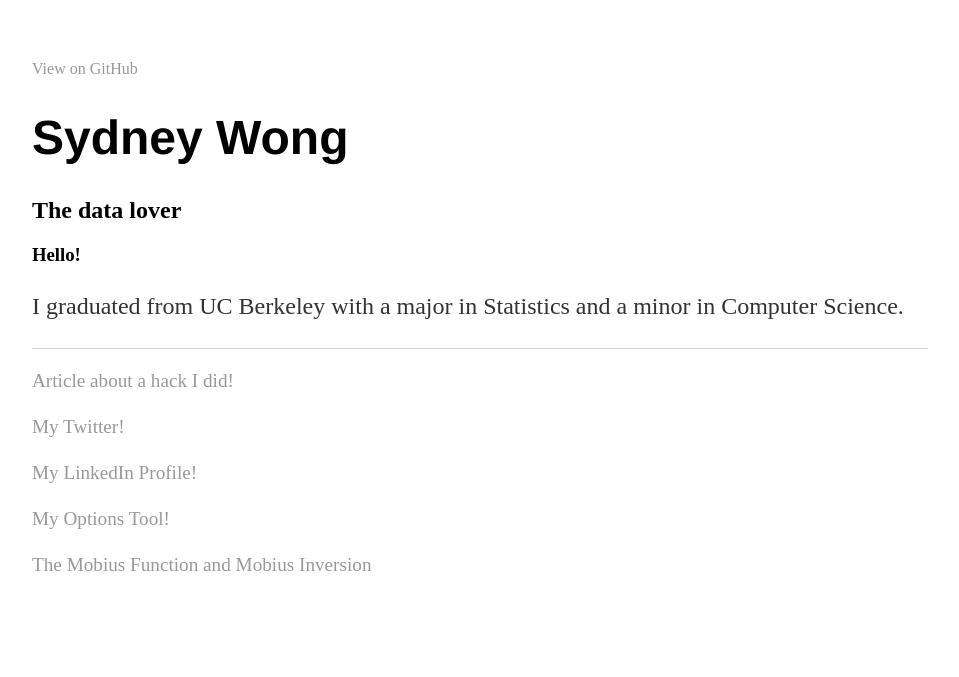
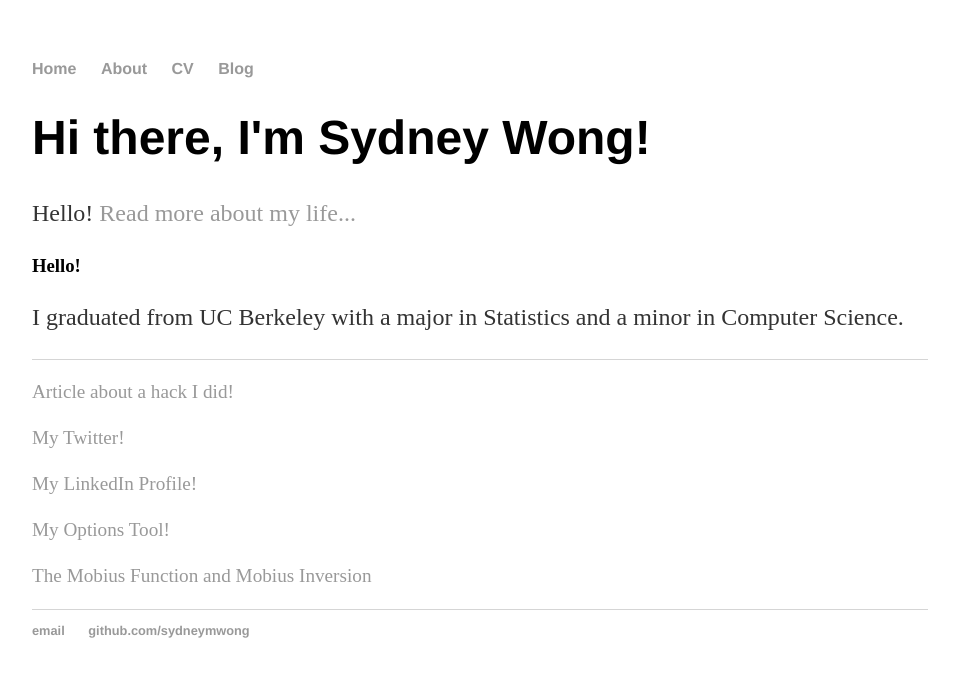
Before and after one commit to sydneymwong/sydneymwong.github.io, a Jekyll site: the page built from index.html, in a window 1280 px wide. Shown: the top 677 px of the page, without its empty margins (160-1119 px from the left). Built offline with Jekyll 4.4.1, drawn with Linux system fonts in a browser that asks for light colours.

Commit message:
Update index.html

```diff
--- a/index.html
+++ b/index.html
@@ -1,30 +1,11 @@
-<!DOCTYPE html>
-<html>
-
-  <head>
-    <meta charset='utf-8' />
-    <meta http-equiv="X-UA-Compatible" content="chrome=1" />
-    <meta name="description" content="Sydney Wong" />
-
-    <!-- link to main stylesheet -->
-		<link rel="stylesheet" type="text/css" href="/stylesheets/main.css">
-    <!-- <link rel="stylesheet" type="text/css" media="screen" href="stylesheets/stylesheet.css"> -->
-
-    <title>Sydney Wong</title>
-  </head>
-
-  <body>
-
-    <!-- HEADER -->
-    <div id="header_wrap" class="outer">
-        <header class="inner">
-          <a id="forkme_banner" href="https://github.com/sydneymwong">View on GitHub</a>
-
-          <h1 id="project_title">Sydney Wong</h1>
-          <h2 id="project_tagline">The data lover</h2>
-
-        </header>
-    </div>
+---
+layout: default
+title: Sydney Wong
+---
+<div class="blurb">
+	<h1>Hi there, I'm Sydney Wong!</h1>
+	<p>Hello! <a href="/about">Read more about my life...</a></p>
+</div><!-- /.blurb -->
 
     <!-- MAIN CONTENT -->
     <div id="main_content_wrap" class="outer">
@@ -47,11 +28,6 @@
       </footer>
     </div>
 
-
-
-  </body>
-</html>
-
 <script>
   (function(i,s,o,g,r,a,m){i['GoogleAnalyticsObject']=r;i[r]=i[r]||function(){
   (i[r].q=i[r].q||[]).push(arguments)},i[r].l=1*new Date();a=s.createElement(o),
```
